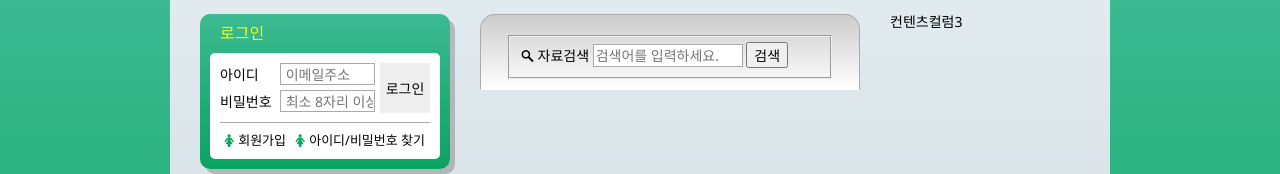
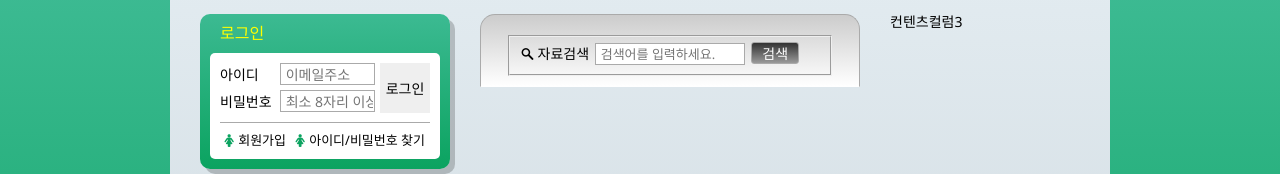
Before and after one commit to hyunkkyu/www, a plain HTML site: page index.html in a window 1280 px wide. Shown: the part 286-460 px from the top of the page. Drawn offline with nearby package versions, Linux system fonts and the light colour scheme.

Commit message:
검색영역디자인 완성

```diff
--- a/css/style.css
+++ b/css/style.css
@@ -555,11 +555,10 @@ a {
 }
 
 .search {
-    /*-moz-border-bottom-colors: none;
+    -moz-border-bottom-colors: none;
     -moz-border-left-colors: none;
     -moz-border-right-colors: none;
     -moz-border-top-colors: none;
-    */
     background: rgba(0, 0, 0, 0) linear-gradient(to bottom, #ccc, #fff) repeat scroll 0 0;
     border-color: #aaa #aaa #fff;
     border-image: none;
@@ -580,23 +579,22 @@ a {
 .search input {
     border: 1px solid #aaa;
     box-sizing: border-box;
-    /*font-family: "Noto Sans Regular";*/
-    /*font-size: 1.3rem;
+    font-family: "Noto Sans Regular";
+    font-size: 1.3rem;
     height: 22px;
     margin: 0 3px 0 2px;
-    padding: 1px 1px 1px 5px;*/
+    padding: 1px 1px 1px 5px;
     width: 150px;
 }
 
-
-/*.btn-search {
+.btn-search {
     background: rgba(0, 0, 0, 0) linear-gradient(to bottom, #333, #999) repeat scroll 0 0;
     border: 1px solid #aaa;
     border-radius: 3px;
     color: #fff;
     height: 22px;
     padding: 0 10px;
-}*/
+}
 
 .slogan {
     height: 10vh;
```
